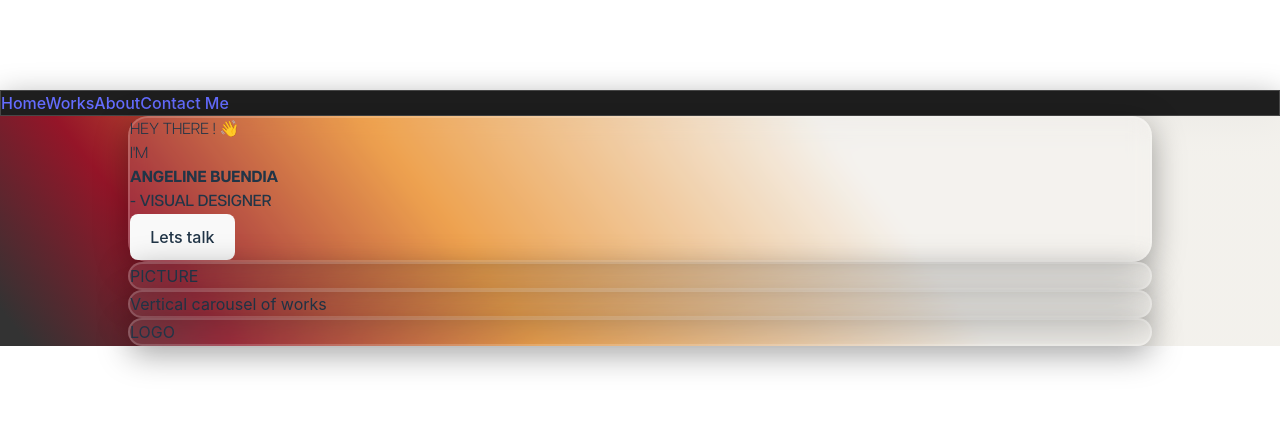
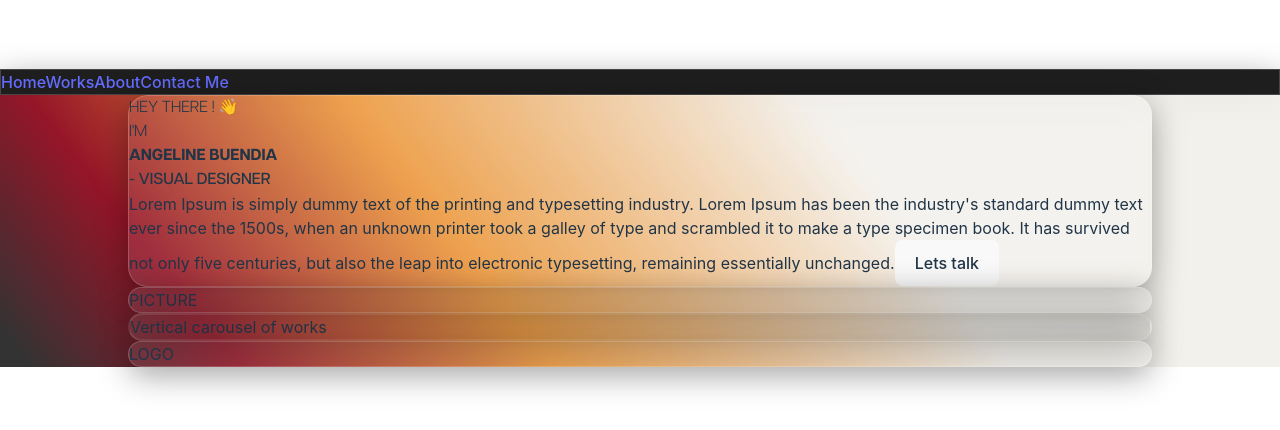
Before and after one commit to adrncrlvrgs/client-portfolio, a React (Vite) app: page / in a window 1280 px wide. Shown: the part 182-612 px from the top of the page. Built offline with nearby package versions, Linux system fonts and the light colour scheme.

Commit message:
home page

```diff
--- a/src/components/Navbar.jsx
+++ b/src/components/Navbar.jsx
@@ -14,10 +14,10 @@ export default function Navbar (){
                     }}>
                         <div className="flex items-center justify-center text-gray-600 capitalize dark:text-gray-300 z-20 " >
 
-                            <Link to="/" className="text-gray-800 dark:text-gray-200 border-b-2 border-blue-500 mx-1.5 sm:mx-6">Home</Link>
-                            <Link to="/works" className="border-b-2 border-transparent hover:text-gray-800 dark:hover:text-gray-200 hover:border-blue-500 mx-1.5 sm:mx-6">Works</Link>
-                            <Link to="#" className="border-b-2 border-transparent hover:text-gray-800 dark:hover:text-gray-200 hover:border-blue-500 mx-1.5 sm:mx-6">About</Link>
-                            <Link to="#" className="border-b-2 border-transparent hover:text-gray-800 dark:hover:text-gray-200 hover:border-blue-500 mx-1.5 sm:mx-6">Contact Me</Link>
+                            <Link to="/" className="text-gray-800 dark:text-gray-200 border-blue-500 mx-1.5 sm:mx-6">Home</Link>
+                            <Link to="/works" className="text-gray-800 dark:text-gray-200  mx-1.5 sm:mx-6">Works</Link>
+                            <Link to="#" className="text-gray-800 dark:text-gray-200   mx-1.5 sm:mx-6">About</Link>
+                            <Link to="#" className="text-gray-800 dark:text-gray-200  mx-1.5 sm:mx-6">Contact Me</Link>
                         </div>
                     </div>
                 </div>
--- a/src/page/HomePage.jsx
+++ b/src/page/HomePage.jsx
@@ -18,7 +18,7 @@ const Home = () => {
                         background:'linear-gradient(135deg, rgba(255, 255, 255, 0.1), rgba(255, 255, 255, 0.1))',
                         backdropFilter: 'blur(10px)',
                         borderRadius: '20px',
-                        border: '2px solid rgba(255, 255, 255, 0.18)',
+                        border: '1px solid rgba(255, 255, 255, 0.18)',
                         boxShadow: '0 8px 32px 0 rgba(0, 0, 0, 0.37)',
                     }}>
                         <div className="">
@@ -28,28 +28,33 @@ const Home = () => {
                                     <div className=" articulat-b">ANGELINE BUENDIA</div>
                                </div>
                             <p className="text-3xl articulat-m">- VISUAL DESIGNER</p>
+
+
+                            Lorem Ipsum is simply dummy text of the printing and typesetting industry. Lorem Ipsum has been the industry's standard dummy text ever since the 1500s, when an unknown printer took a galley of type and scrambled it to make a type specimen book. It has survived not only five centuries, but also the leap into electronic typesetting, remaining essentially unchanged.
+
                             <button>Lets talk</button>
                         </div>
+
                     </div>
                     <div className="" style={{
                         background:'linear-gradient(135deg, rgba(255, 255, 255, 0.1), rgba(255, 255, 255, 0.1))',
                         backdropFilter: 'blur(10px)',
                         borderRadius: '20px',
-                        border: '2px solid rgba(255, 255, 255, 0.18)',
+                        border: '1px solid rgba(255, 255, 255, 0.18)',
                         boxShadow: '0 8px 32px 0 rgba(0, 0, 0, 0.37)',
                     }} >PICTURE</div>
                     <div className="row-span-2 bg-slate-300" style={{
-                        background:'linear-gradient(135deg, rgba(255, 255, 255, 0.1), rgba(255, 255, 255, 0.1))',
+                        background:'linear-gradient(135deg, rgba(242, 240, 235, 0.1), rgba(51, 51, 51, 0.1))',
                         backdropFilter: 'blur(10px)',
                         borderRadius: '20px',
-                        border: '2px solid rgba(255, 255, 255, 0.18)',
+                        border: '2px solid rgba(242, 240, 235, 0.10)',
                         boxShadow: '0 8px 32px 0 rgba(0, 0, 0, 0.37)',
                     }} >Vertical carousel of works</div>
                     <div className="" style={{
                         background:'linear-gradient(135deg, rgba(255, 255, 255, 0.1), rgba(255, 255, 255, 0.1))',
                         backdropFilter: 'blur(10px)',
                         borderRadius: '20px',
-                        border: '2px solid rgba(255, 255, 255, 0.18)',
+                        border: '1px solid rgba(255, 255, 255, 0.18)',
                         boxShadow: '0 8px 32px 0 rgba(0, 0, 0, 0.37)',
                     }}>LOGO</div>
                 </div>
```
